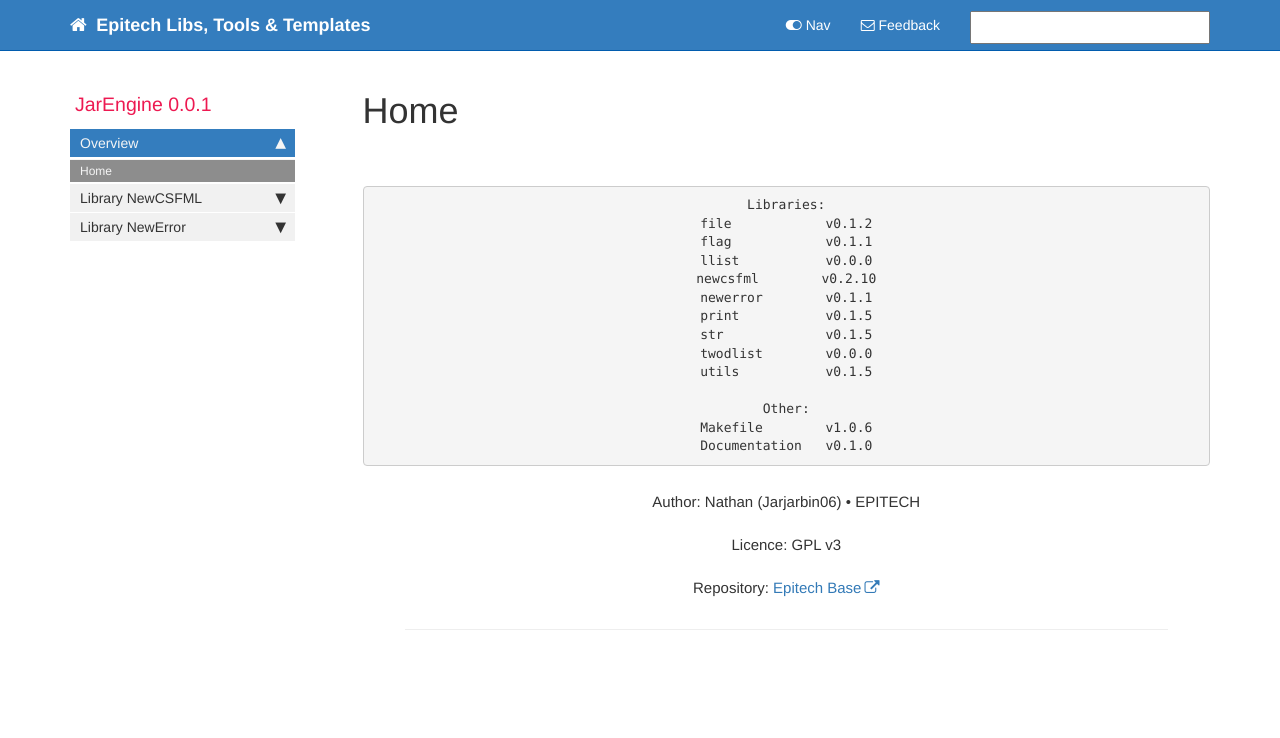
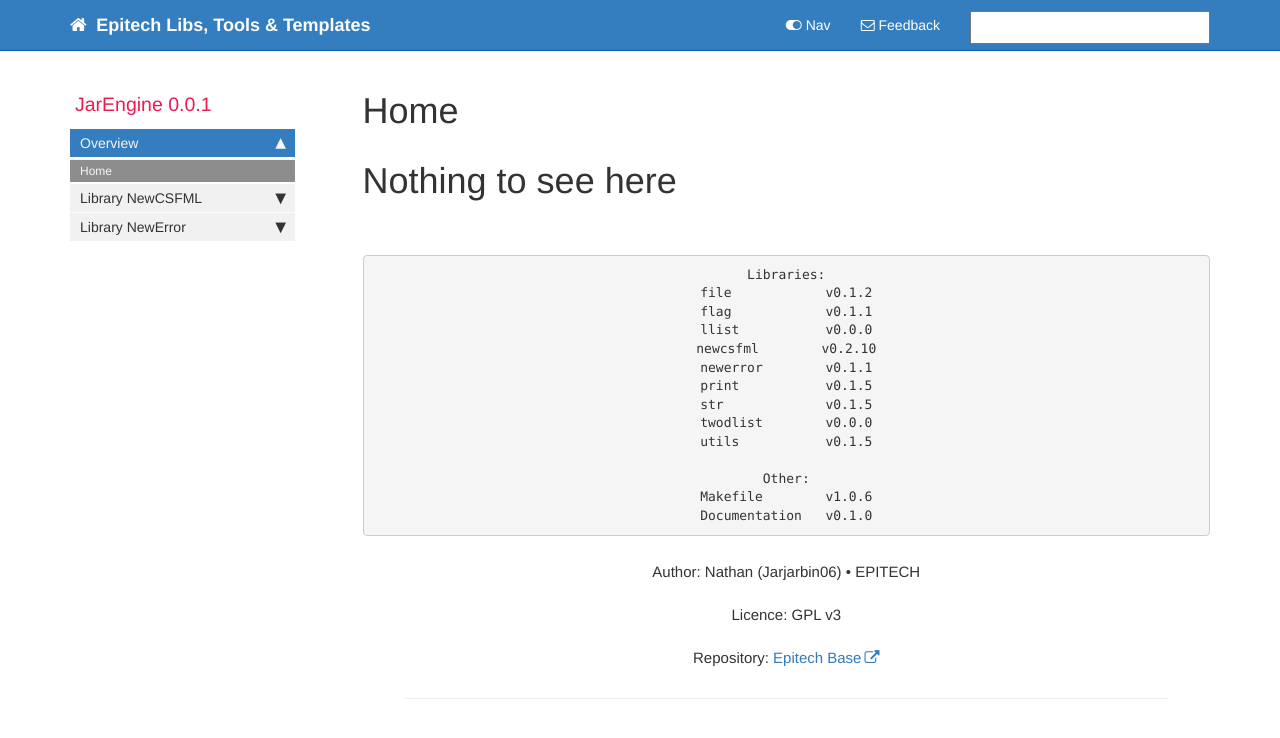
Before and after one commit to Jarjarbin-Studio/JarEngine, a Jekyll site: the page built from docs/pages/docs/overview_home.md, in a window 1280 px wide. Shown: the top 738 px of the page. Built offline with Jekyll 4.4.1, drawn with Linux system fonts in a browser that asks for light colours; comment, search, counter and statistics services are not loaded.

Commit message:
[ADD] documentation support

```diff
--- a/docs/pages/docs/overview_home.md
+++ b/docs/pages/docs/overview_home.md
@@ -4,3 +4,5 @@ title: Home
 sidebar: sidebar
 permalink: /overview_home.html
 ---
+
+# Nothing to see here
```
